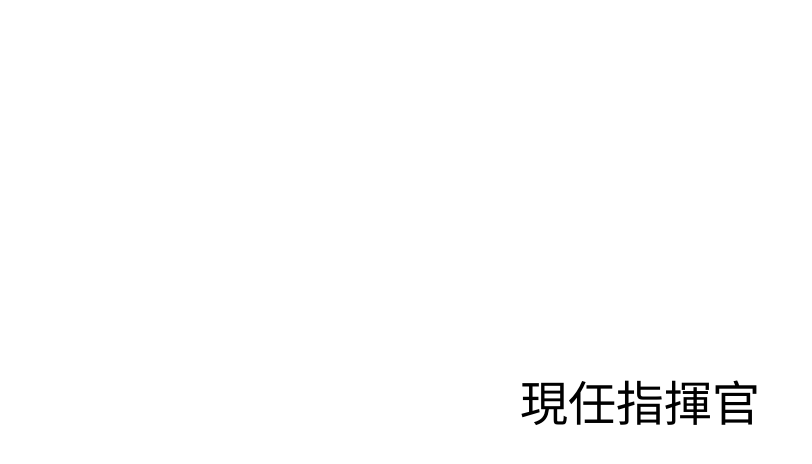
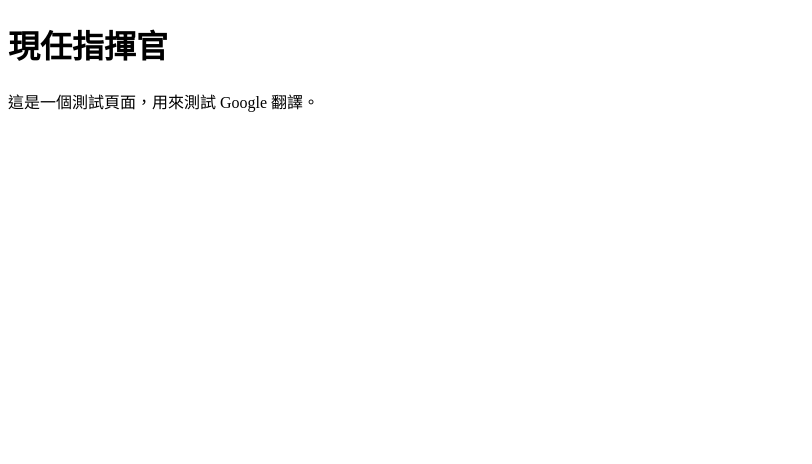
Before and after one commit to glen2386-source/test-page, a plain HTML site: page index.html in a window 1280 px wide. Shown: the whole page, without its empty margins (0-812 px from the left). Drawn offline with Linux system fonts and the light colour scheme.

Commit message:
Update index.html

```diff
--- a/index.html
+++ b/index.html
@@ -1,15 +1,11 @@
-<!doctype html>
+<!DOCTYPE html>
 <html lang="zh-Hant">
-  <head>
-    <meta charset="utf-8" />
-    <meta name="viewport" content="width=device-width,initial-scale=1" />
-    <title>現任指揮官</title>
-    <style>
-      html,body{height:100%;margin:0}
-      body{display:grid;place-items:center;font-size:3rem}
-    </style>
-  </head>
-  <body translate="no">
-    現任指揮官
-  </body>
+<head>
+  <meta charset="UTF-8">
+  <title>測試頁</title>
+</head>
+<body>
+  <h1>現任指揮官</h1>
+  <p>這是一個測試頁面，用來測試 Google 翻譯。</p>
+</body>
 </html>
```
